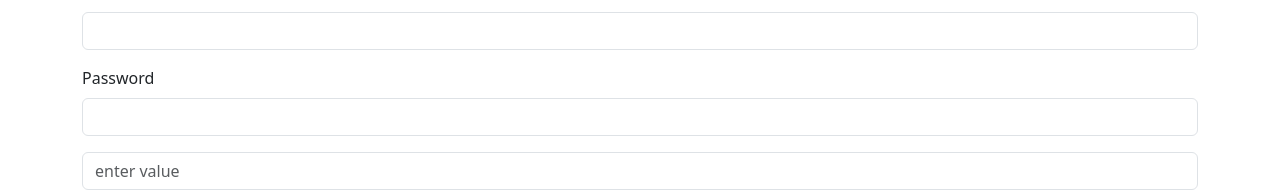
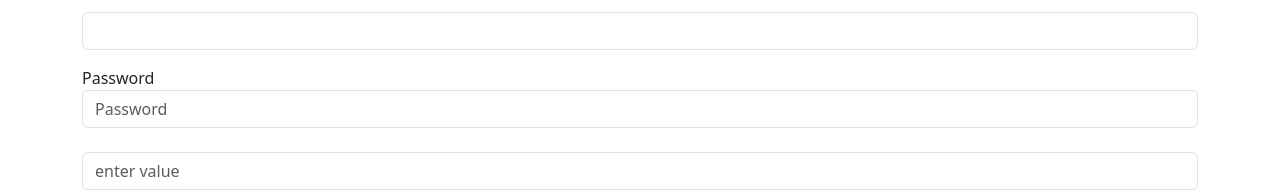
Before and after one commit to MariusCodeAcademy/type19_19_react_ts_event_fetch, a React (Vite) app: page / in a window 1280 px wide. Shown: the part 317-507 px from the top of the page. Built offline with nearby package versions, Linux system fonts and the light colour scheme.

Commit message:
LabelInputProps

```diff
--- a/src/components/Login.tsx
+++ b/src/components/Login.tsx
@@ -2,6 +2,7 @@ import { useState } from 'react';
 import { type UserObjType } from '../types/types';
 import Button from './UI/Button';
 import Input from './UI/Input';
+import LabelInput from './UI/LabelInput';
 
 type LoginProps = {
   onLogin: (a: UserObjType) => void;
@@ -55,7 +56,14 @@ export default function Login(props: LoginProps) {
         </div>
         {/* pass input */}
         <div className='mb-3'>
-          <label htmlFor='password' className='form-label'>
+          <LabelInput
+            id='password'
+            label='Password'
+            value={passVal}
+            onChange={ennterPasswordHandler}
+            type='password'
+          />
+          {/* <label htmlFor='password' className='form-label'>
             Password
           </label>
           <input
@@ -64,7 +72,7 @@ export default function Login(props: LoginProps) {
             type='password'
             className='form-control'
             id='password'
-          />
+          /> */}
         </div>
         <div className='mb-3'>
           {/* prideti type ir id propsus */}
--- /dev/null
+++ b/src/components/UI/LabelInput.tsx
@@ -0,0 +1,25 @@
+type LabelInputProps = {
+  value: string;
+  onChange: (e: React.ChangeEvent<HTMLInputElement>) => void;
+  type?: 'text' | 'password' | 'email' | 'number';
+  id: string;
+  label: string;
+};
+
+export default function LabelInput({ value, onChange, type = 'text', id, label }: LabelInputProps) {
+  return (
+    <>
+      <label htmlFor={id} className='form-label w-100'>
+        {label}
+        <input
+          placeholder={label}
+          value={value}
+          onChange={onChange}
+          type={type}
+          className='form-control'
+          id={id}
+        />
+      </label>
+    </>
+  );
+}
```
